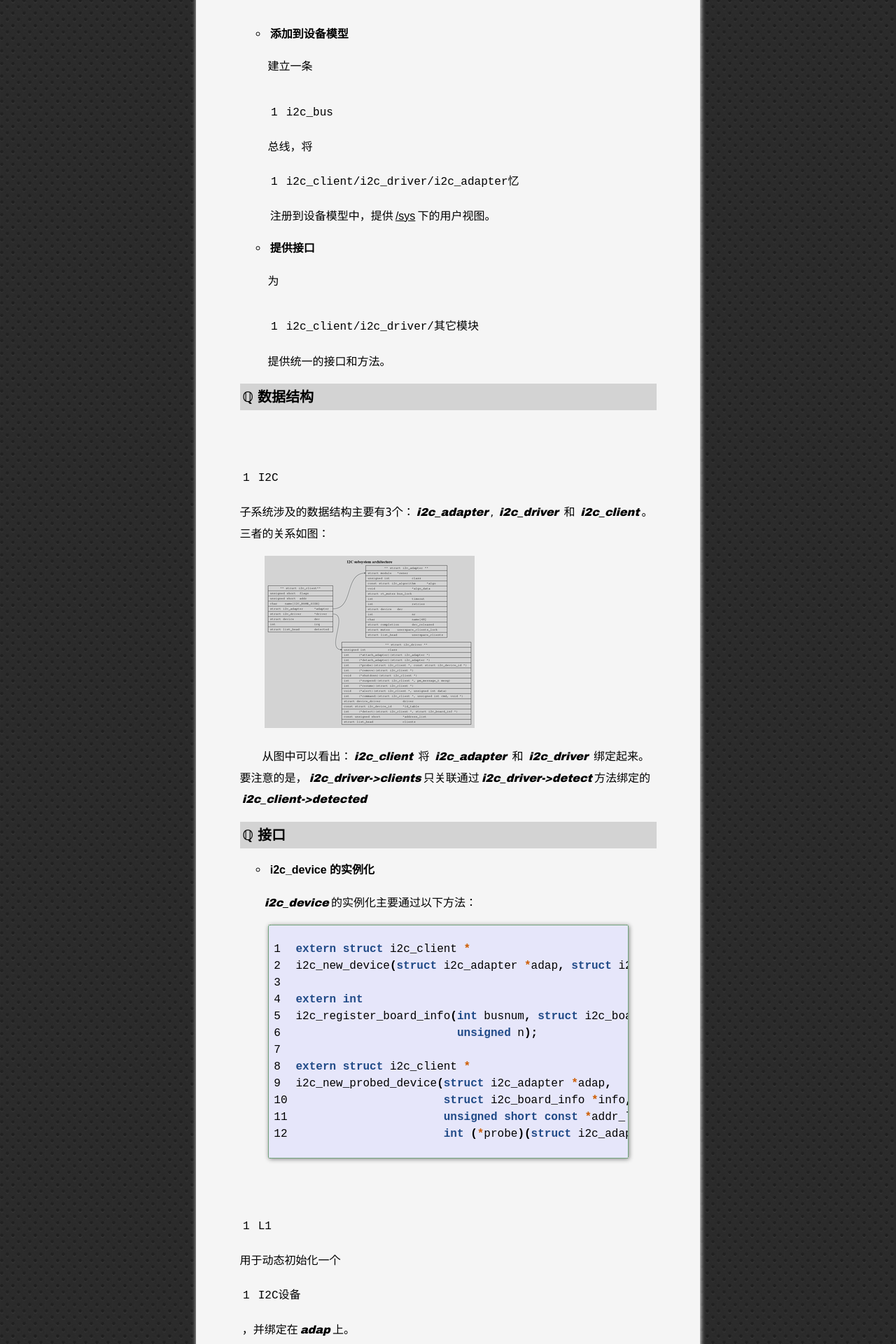
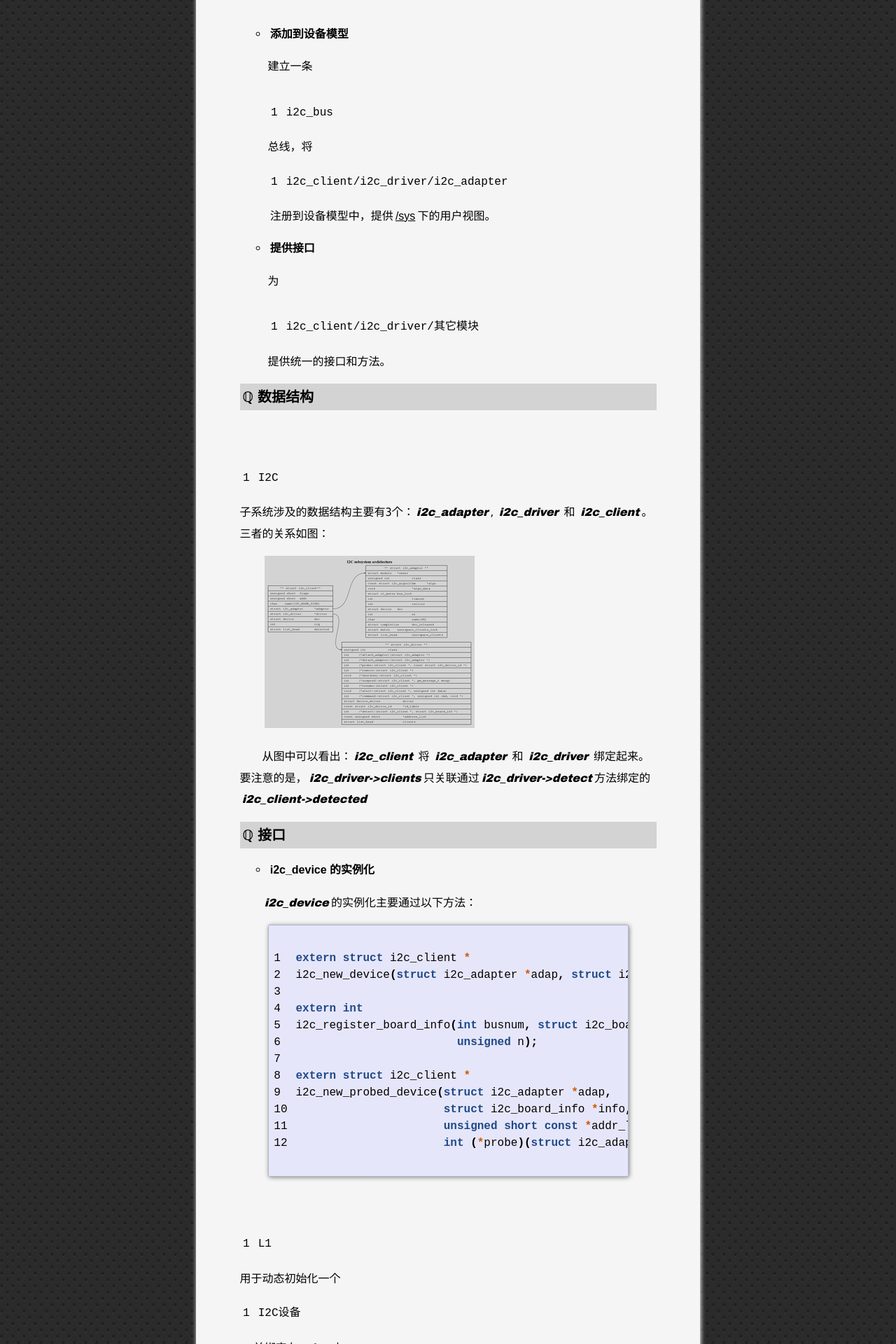
Before and after one commit to alivepea/alivepea.github.com, a Jekyll site: the page built from _posts/2012-07-24-i2c.md, in a window 1280 px wide. Shown: the part 1808-3728 px from the top of the page at 70% size. Built offline with Jekyll 4.4.1, drawn with Linux system fonts in a browser that asks for light colours; nearby versions of some CDN libraries; some of the changed text lies outside the part shown.

Commit message:
tiny to do

```diff
--- a/_posts/2012-07-24-i2c.md
+++ b/_posts/2012-07-24-i2c.md
@@ -24,7 +24,7 @@ description: I2C子系统剖析
 
 * **添加到设备模型**
 
-  建立一条`i2c_bus`总线，将`i2c_client/i2c_driver/i2c_adapter忆`注册到设备模型中，提供<q>/sys</q>下的用户视图。
+  建立一条`i2c_bus`总线，将`i2c_client/i2c_driver/i2c_adapter`注册到设备模型中，提供<q>/sys</q>下的用户视图。
 
 * **提供接口**
 
--- a/css/style.css
+++ b/css/style.css
@@ -89,10 +89,10 @@ li a {
 
 pre code {
     margin: 0;
-    padding: 0.2em;
+    padding: 1em 0.2em;
     display: block;
     background-color: Lavender;
-    border: 1px dotted DarkGreen;
+    border: 1px dotted LightSlateGray;
     border-radius: 3px;
     box-shadow: 2px 2px 5px Gray;
     -moz-box-shadow: 1px 1px 1px Gray;
```
Also changed, not shown: other parts of _posts/2012-07-24-i2c.md (+1 -1 lines).
